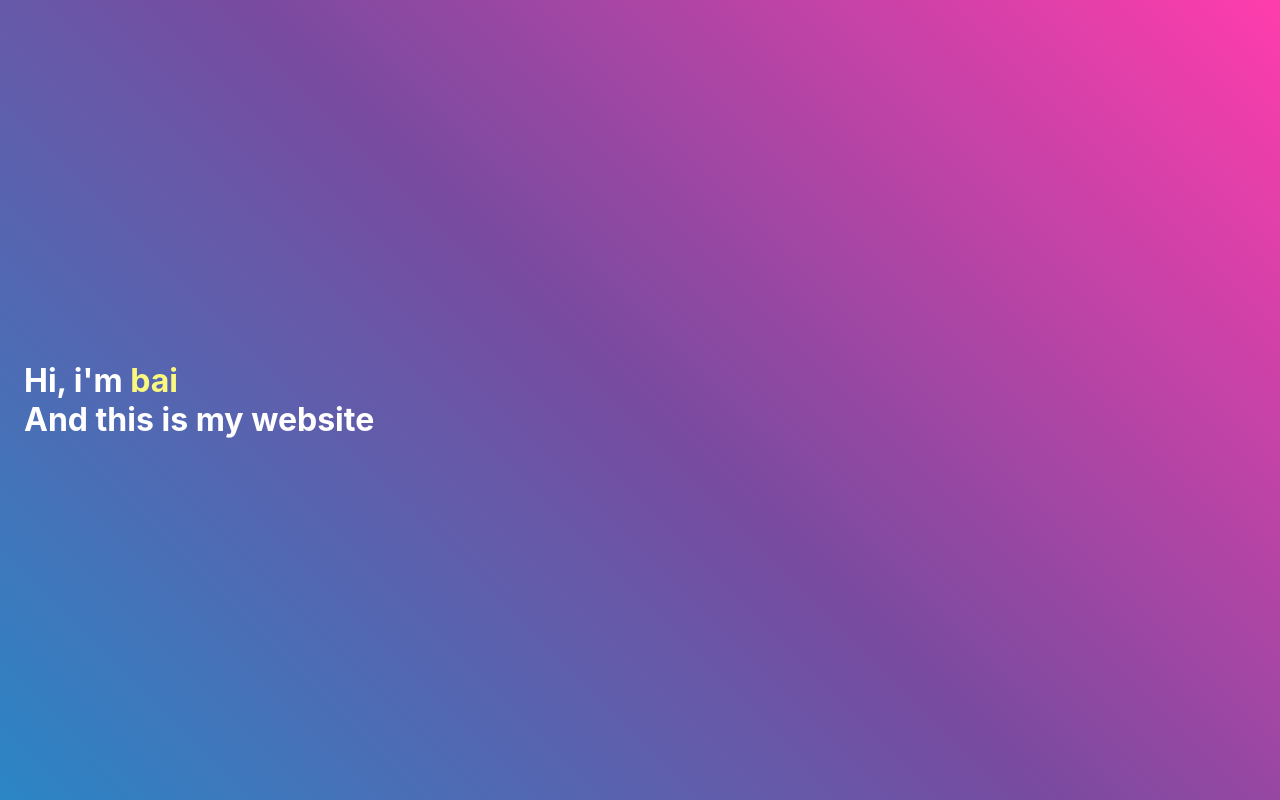
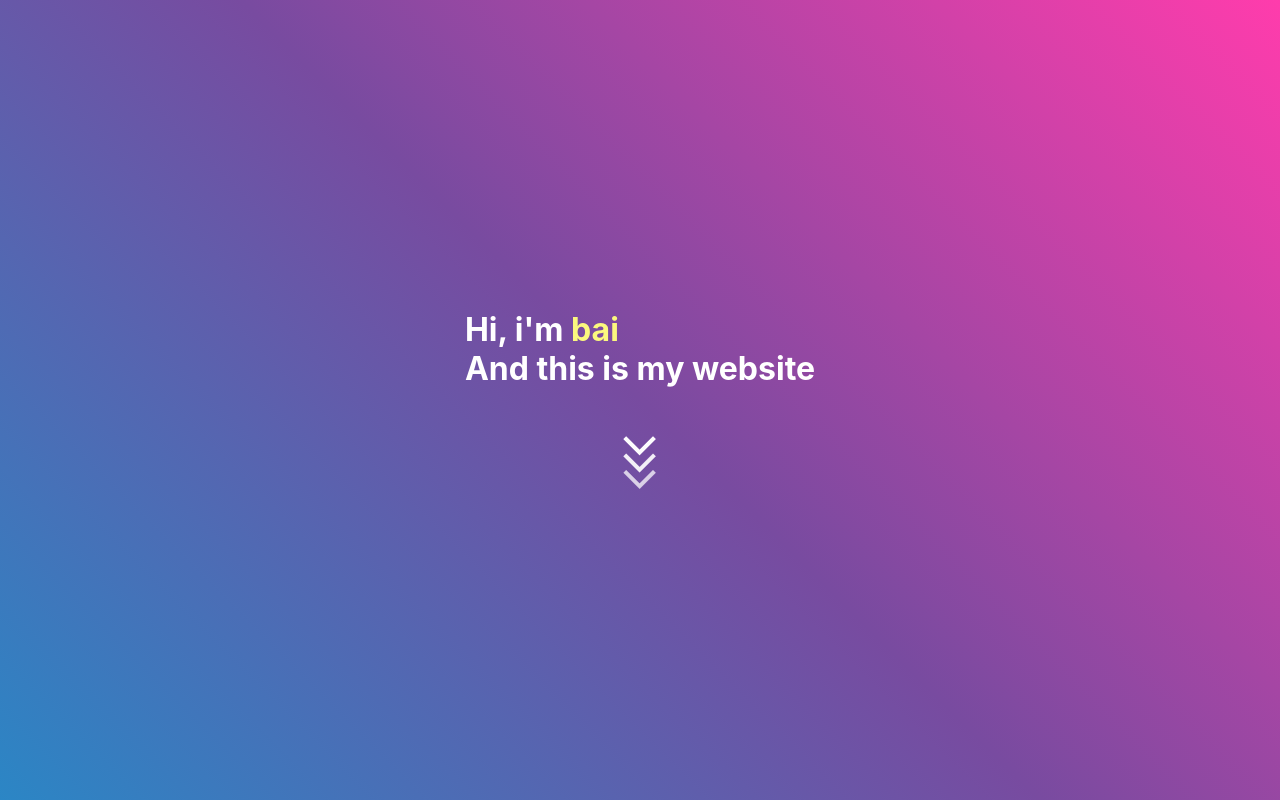
Before and after one commit to habbababbai/bai-site, a React (Create React App) app: page / in a window 1280 px wide. Shown: the top 800 px of the page. Built offline with nearby package versions, Linux system fonts and the light colour scheme.

Commit message:
header button

```diff
--- a/src/about/index.tsx
+++ b/src/about/index.tsx
@@ -7,6 +7,7 @@ import reactIcon from "../assets/icon-react.png";
 import reactNativeIcon from "../assets/icon-reactnative.png";
 import csharpIcon from "../assets/icon-csharp.png";
 import unityIcon from "../assets/icon-unity.png";
+import { useRef } from "react";
 
 function About() {
     return (
--- a/src/header/header.scss
+++ b/src/header/header.scss
@@ -13,6 +13,9 @@
     text-align: left;
     display: flex;
     align-items: center;
+    flex-direction: column;
+    justify-content: center;
+    gap: 2rem;
 }
 
 #headerBg span {
@@ -24,11 +27,6 @@
 #t2,
 #t4 {
     color: white;
-}
-
-#t1,
-#t4 {
-    margin-left: 1.5rem;
 }
 
 #t1 {
@@ -45,12 +43,48 @@
 #t4 {
     animation: fadeIn 5s;
 }
-
+#arrow {
+    height: fit-content;
+    width: fit-content;
+    cursor: pointer;
+}
+#arrow span {
+    display: block;
+    width: 1.2rem;
+    height: 1.2rem;
+    border-bottom: 0.3rem solid white;
+    border-right: 0.3rem solid white;
+    transform: rotate(45deg);
+    opacity: 0;
+    animation: fadeIn 5s ease-in, scroll 2s infinite;
+}
+#arrow span:nth-child(1) {
+    animation-delay: 5s;
+}
+#arrow span:nth-child(2) {
+    animation-delay: 5.2s;
+}
+#arrow span:nth-child(3) {
+    animation-delay: 5.4s;
+}
+@keyframes scroll {
+    0% {
+        opacity: 0;
+        transform: rotate(45deg) translate(-0.8rem, -0.8rem);
+    }
+    50% {
+        opacity: 1;
+    }
+    100% {
+        opacity: 0;
+        transform: rotate(45deg) translate(0.8rem, 0.8rem);
+    }
+}
 @keyframes fadeIn {
     0% {
         opacity: 0%;
     }
-    70% {
+    50% {
         opacity: 0%;
     }
     100% {
--- a/src/header/index.tsx
+++ b/src/header/index.tsx
@@ -1,8 +1,13 @@
 import "./header.scss";
 
-//TODO Add button
+function Header() {
+    const handleClickScroll = () => {
+        const element = document.getElementById("aboutContainer");
+        if (element) {
+            element.scrollIntoView({ behavior: "smooth" });
+        }
+    };
 
-function Header() {
     return (
         <div id="headerBg">
             <div>
@@ -12,6 +17,11 @@ function Header() {
                 <br></br>
                 <span id="t4">And this is my website</span>
             </div>
+            <div id="arrow" onClick={handleClickScroll}>
+                <span></span>
+                <span></span>
+                <span></span>
+            </div>
         </div>
     );
 }
```
